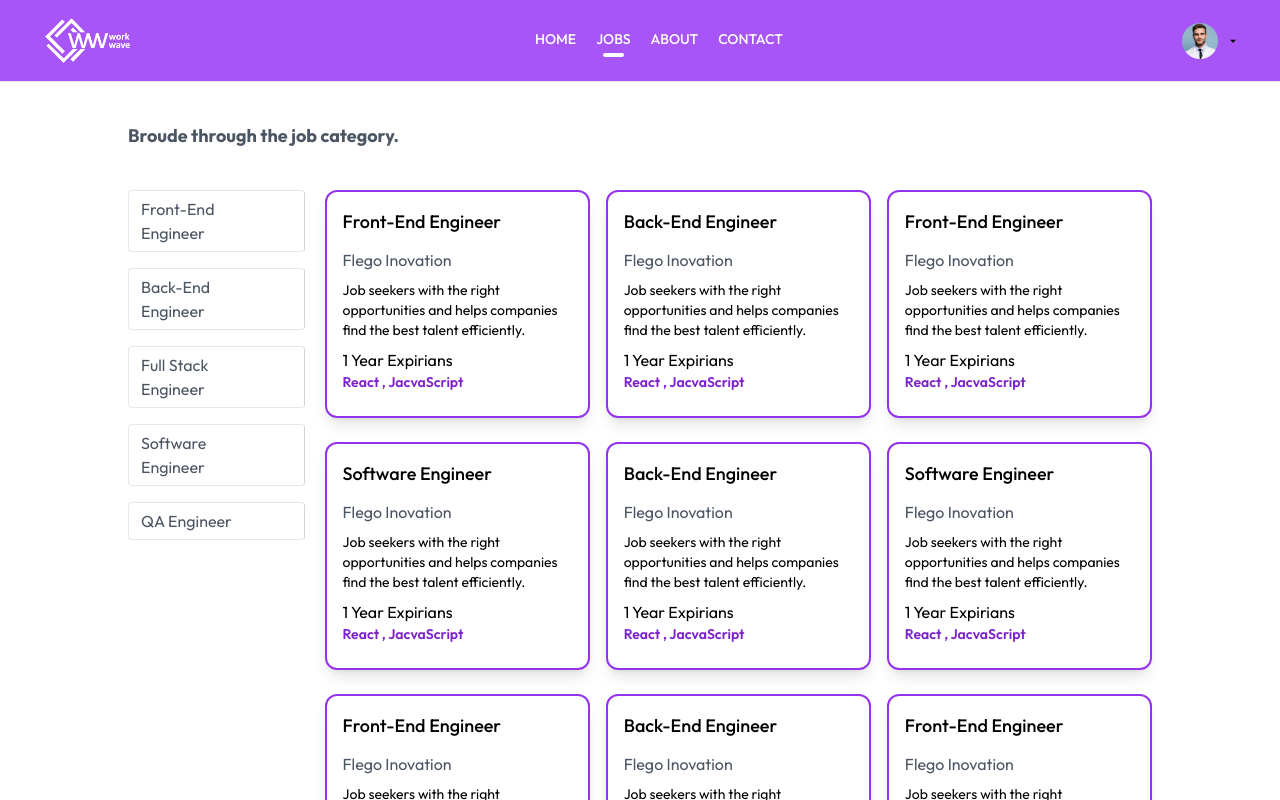
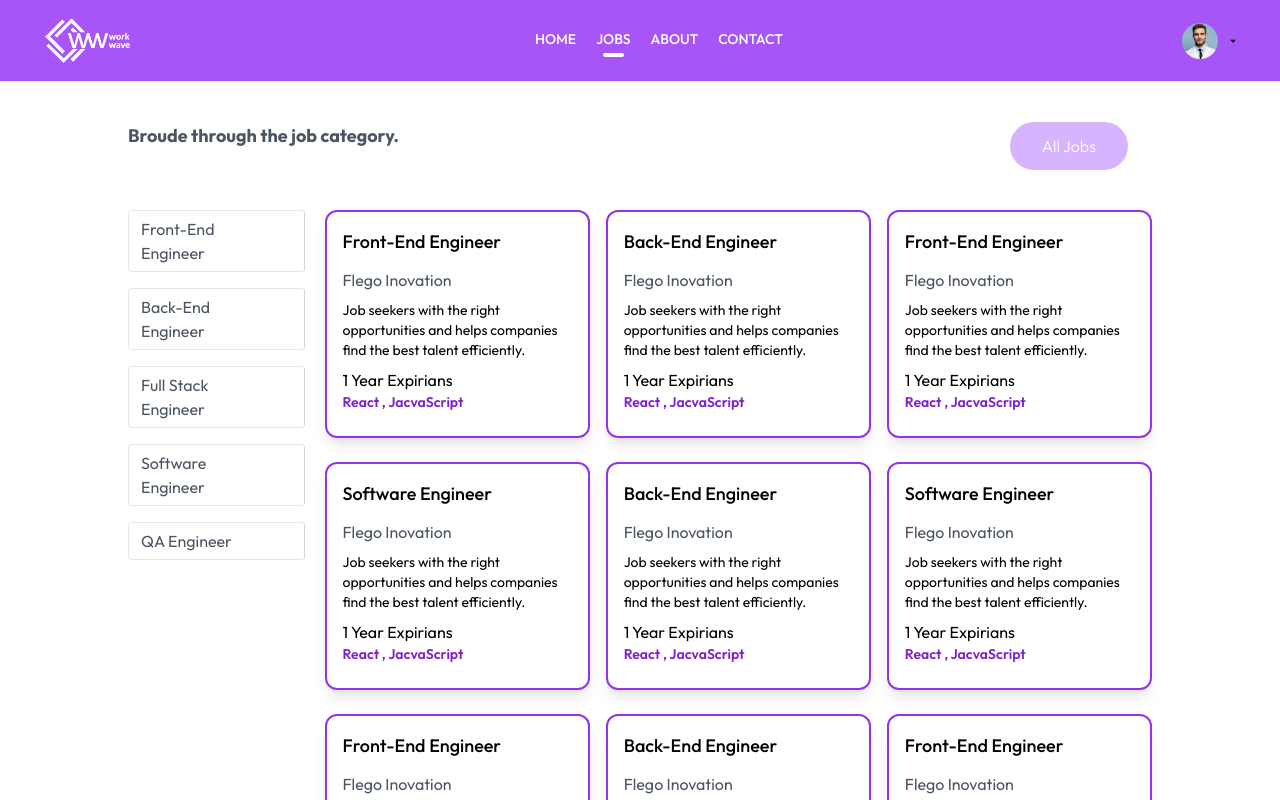
Before and after one commit to Anuda66/Work-Wave-job-posting, a React (Vite) app in the folder Client/: page /jobs in a window 1280 px wide. Shown: the top 800 px of the page. Built offline with nearby package versions, Linux system fonts and the light colour scheme.

Commit message:
compleate al changes of css on all jobs page.

```diff
--- a/Client/src/Pages/Jobs.jsx
+++ b/Client/src/Pages/Jobs.jsx
@@ -25,14 +25,23 @@ function Jobs() {
 
   return (
     <div>
-      <p className='my-10 text-lg font-bold text-gray-600'>Broude through the job category.</p>
+      <div className='flex flex-col justify-between my-10 md:flex-row'>
+        <p className='text-lg font-bold text-gray-600 '>Broude through the job category.</p>
+        <button onClick={()=>navigate('/jobs')} className="px-8 py-3 mx-6 mt-6 font-light text-white transition duration-300 ease-in-out delay-150 bg-purple-300 rounded-full hover:-translate-y-1 hover:scale-110 hover:bg-purple-500 hover:shadow-lg md:mt-0">All Jobs</button>
+      </div>
       <div className='flex flex-col items-start gap-5 mt-5 sm:flex-row '>
         <div className='flex flex-col gap-4 text-gray-600 text-md'>
-          <p onClick={()=>JobTitle === 'Front-End Engineer' ? navigate('/jobs') : navigate('/jobs/Front-End Engineer')} className={`w-[94Vw] sm:w-auto pl-3 py-1.5 pr-16 border border-e-gray-300 rounded transition-all cursor-pointer `}>Front-End Engineer</p>
-          <p onClick={()=>JobTitle === 'Back-End Engineer' ? navigate('/jobs') : navigate('/jobs/Back-End Engineer')} className={`w-[94Vw] sm:w-auto pl-3 py-1.5 pr-16 border border-e-gray-300 rounded transition-all cursor-pointer `}>Back-End Engineer</p>
-          <p onClick={()=>JobTitle === 'Full Stack Engineer' ? navigate('/jobs') : navigate('/jobs/Full Stack Engineer')} className={`w-[94Vw] sm:w-auto pl-3 py-1.5 pr-16 border border-e-gray-300 rounded transition-all cursor-pointer `}>Full Stack Engineer</p>
-          <p onClick={()=>JobTitle === 'Software Engineer' ? navigate('/jobs') : navigate('/jobs/Software Engineer')} className={`w-[94Vw] sm:w-auto pl-3 py-1.5 pr-16 border border-e-gray-300 rounded transition-all cursor-pointer `}>Software Engineer</p>
-          <p onClick={()=>JobTitle === 'QA Engineer' ? navigate('/jobs') : navigate('/jobs/QA Engineer')} className={`w-[94Vw] sm:w-auto pl-3 py-1.5 pr-16 border border-e-gray-300 rounded transition-all cursor-pointer `}>QA Engineer</p>
+
+          <p onClick={()=>JobTitle === 'Front-End Engineer' ? navigate('/jobs') : navigate('/jobs/Front-End Engineer')} className={`w-[94Vw] sm:w-auto pl-3 py-1.5 pr-16 border border-e-gray-300 rounded transition-all cursor-pointer ${JobTitle === "Front-End Engineer" ? "bg-purple-300 text-black" : ""}`}>Front-End Engineer</p>
+
+          <p onClick={()=>JobTitle === 'Back-End Engineer' ? navigate('/jobs') : navigate('/jobs/Back-End Engineer')} className={`w-[94Vw] sm:w-auto pl-3 py-1.5 pr-16 border border-e-gray-300 rounded transition-all cursor-pointer ${JobTitle === "Back-End Engineer" ? "bg-purple-300 text-black" : ""}`}>Back-End Engineer</p>
+
+          <p onClick={()=>JobTitle === 'Full Stack Engineer' ? navigate('/jobs') : navigate('/jobs/Full Stack Engineer')} className={`w-[94Vw] sm:w-auto pl-3 py-1.5 pr-16 border border-e-gray-300 rounded transition-all cursor-pointer ${JobTitle === "Full Stack Engineer" ? "bg-purple-300 text-black" : ""}`}>Full Stack Engineer</p>
+
+          <p onClick={()=>JobTitle === 'Software Engineer' ? navigate('/jobs') : navigate('/jobs/Software Engineer')} className={`w-[94Vw] sm:w-auto pl-3 py-1.5 pr-16 border border-e-gray-300 rounded transition-all cursor-pointer ${JobTitle === "Software Engineer" ? "bg-purple-300 text-black" : ""}`}>Software Engineer</p>
+
+          <p onClick={()=>JobTitle === 'QA Engineer' ? navigate('/jobs') : navigate('/jobs/QA Engineer')} className={`w-[94Vw] sm:w-auto pl-3 py-1.5 pr-16 border border-e-gray-300 rounded transition-all cursor-pointer ${JobTitle === "QA Engineer" ? "bg-purple-300 text-black" : ""}`}>QA Engineer</p>
+
         </div>
         <div className='grid w-full gap-4 grid-cols-auto gap-y-6'>
           {
```
